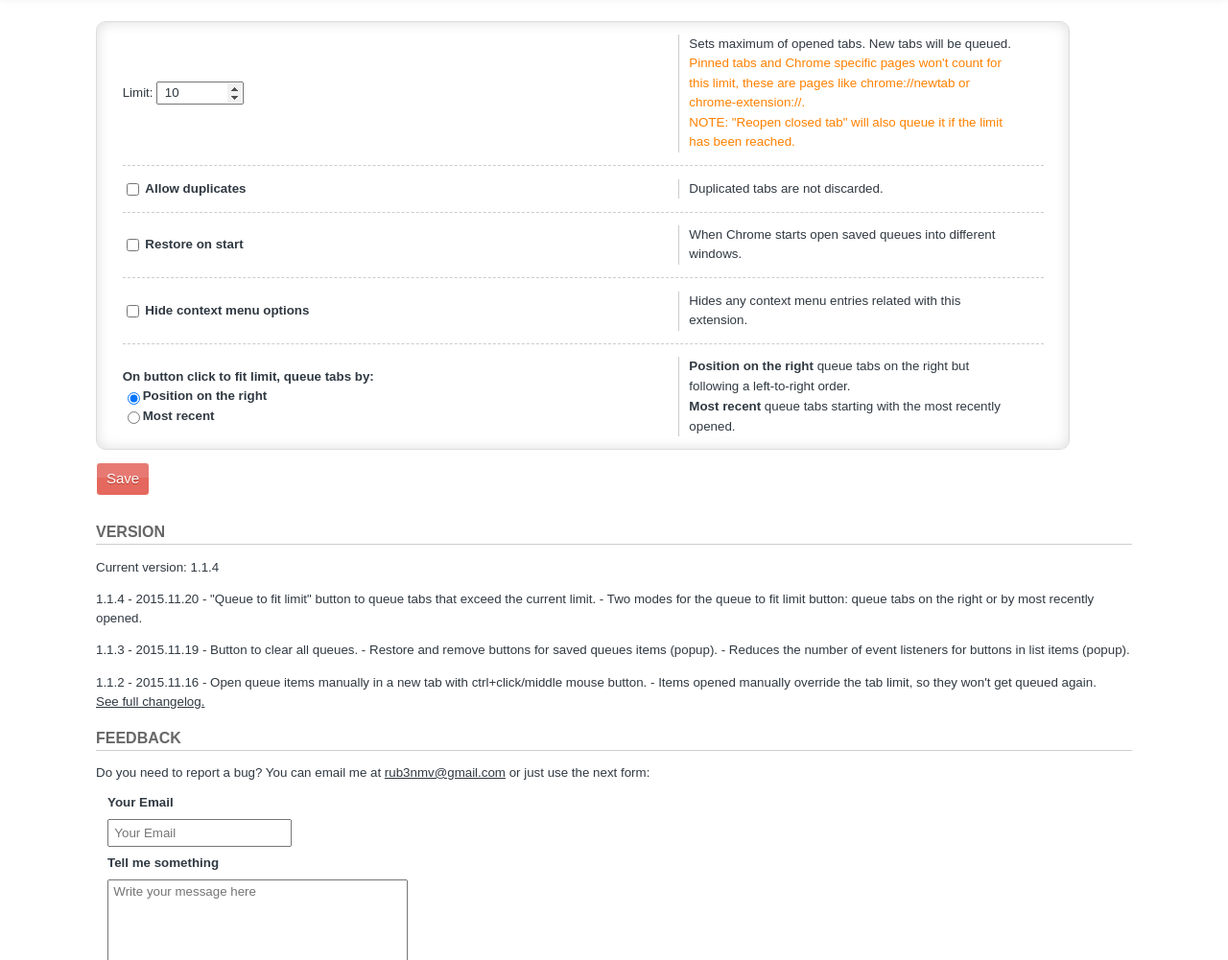
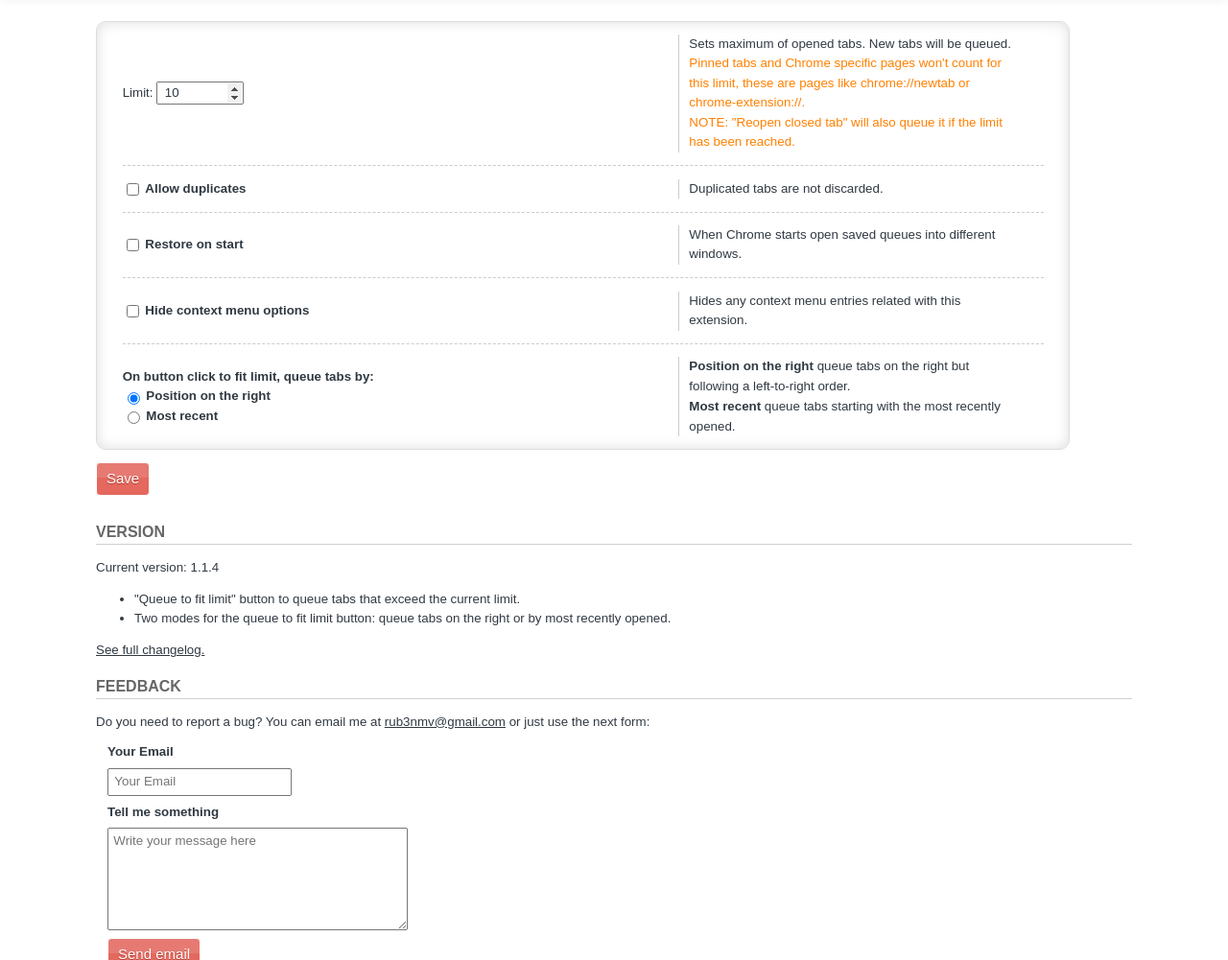
Before and after one commit to rubenmv/chrome-extension-tabs-queue, a browser extension: page src/options.html in a window 1280 px wide. Shown: the part 99-1100 px from the top of the page at 96% size. Drawn offline with Linux system fonts and the light colour scheme; files whose address does not match are found by name.

Commit message:
Update version info in options

```diff
--- a/src/options.html
+++ b/src/options.html
@@ -56,12 +56,15 @@
       <div class="controls">
         <label>On button click to fit limit, queue tabs by:</label>
         <br>
-        <input type="radio" id="queueMode0" name="queue-mode" value="0"><label for="queueMode0">Position on the right</label>
+        <input type="radio" id="queueMode0" name="queue-mode" value="0">
+        <label for="queueMode0">Position on the right</label>
         <br>
-        <input type="radio" id="queueMode1" name="queue-mode" value="1"><label for="queueMode1">Most recent</label>
+        <input type="radio" id="queueMode1" name="queue-mode" value="1">
+        <label for="queueMode1">Most recent</label>
       </div>
       <div class="help">
-        <span><b>Position on the right</b> queue tabs on the right but following a left-to-right order.</span><br>
+        <span><b>Position on the right</b> queue tabs on the right but following a left-to-right order.</span>
+        <br>
         <span><b>Most recent</b> queue tabs starting with the most recently opened.</span>
       </div>
     </div>
@@ -74,22 +77,10 @@
       <h2>version</h2>
       <div>
         <p>Current version: 1.1.4
-          <p>
-          1.1.4 - 2015.11.20
-          - "Queue to fit limit" button to queue tabs that exceed the current limit.
-          - Two modes for the queue to fit limit button: queue tabs on the right or by most recently opened.
-          </p>
-          <p>
-          1.1.3 - 2015.11.19
-          - Button to clear all queues.
-          - Restore and remove buttons for saved queues items (popup).
-          - Reduces the number of event listeners for buttons in list items (popup).
-          </p>
-          <p>
-          1.1.2 - 2015.11.16
-          - Open queue items manually in a new tab with ctrl+click/middle mouse button.
-          - Items opened manually override the tab limit, so they won't get queued again.
-          </p>
+          <ul>
+            <li>"Queue to fit limit" button to queue tabs that exceed the current limit.</li>
+            <li>Two modes for the queue to fit limit button: queue tabs on the right or by most recently opened.</li>
+          </ul>
           <a href="https://raw.githubusercontent.com/rubenmv/chrome-extension-tabs-queue/master/release/VERSION">See full changelog.</a></p>
       </div>
       <!-- FEEDBACK -->
@@ -124,8 +115,7 @@
           the <a href="https://opensource.org/licenses/MIT">MIT License</a>.</p>
         <p>
           Extension icon made by <a href="http://www.picol.org/" title="Stephen Hutchings">Picol</a> is licensed under
-          <a
-          href="http://creativecommons.org/licenses/by-sa/3.0/" title="Creative Commons BY SA 3.0">CC BY SA 3.0</a>
+          <a href="http://creativecommons.org/licenses/by-sa/3.0/" title="Creative Commons BY SA 3.0">CC BY SA 3.0</a>
         </p>
       </div>
     </footer>
```
Also changed, not shown: release/options.html.
